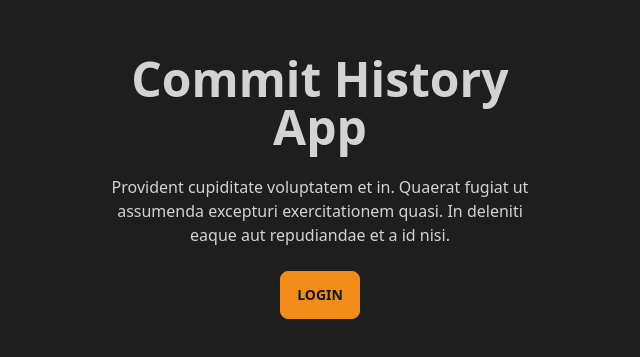
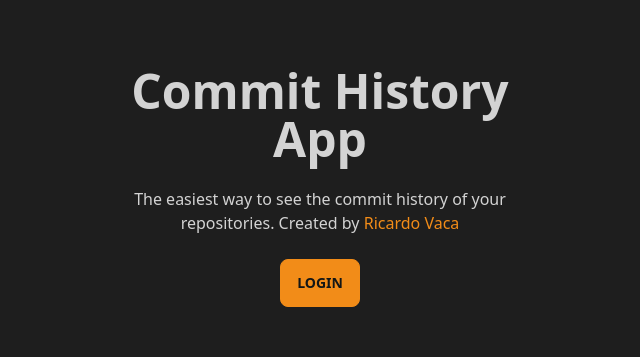
Before and after one commit to Ricardo-VP/commit-history, a Next.js app: page / in a window 1280 px wide. Shown: the part 213-570 px from the top of the page, without its empty margins (320-960 px from the left). Built offline with nearby package versions, Linux system fonts and the light colour scheme; no server answers.

Commit message:
Add project description

```diff
--- a/app/page.tsx
+++ b/app/page.tsx
@@ -13,9 +13,15 @@ export const Home = () => {
     <div>
       <h1 className="text-5xl font-bold">Commit History App</h1>
       <p className="py-6">
-        Provident cupiditate voluptatem et in. Quaerat fugiat ut assumenda
-        excepturi exercitationem quasi. In deleniti eaque aut repudiandae et a
-        id nisi.
+        The easiest way to see the commit history of your repositories. Created
+        by{' '}
+        <a
+          className="text-primary"
+          href="https://github.com/Ricardo-VP"
+          target="blank"
+        >
+          Ricardo Vaca
+        </a>
       </p>
       <button onClick={handleLogin} className="btn btn-primary">
         Login
```
